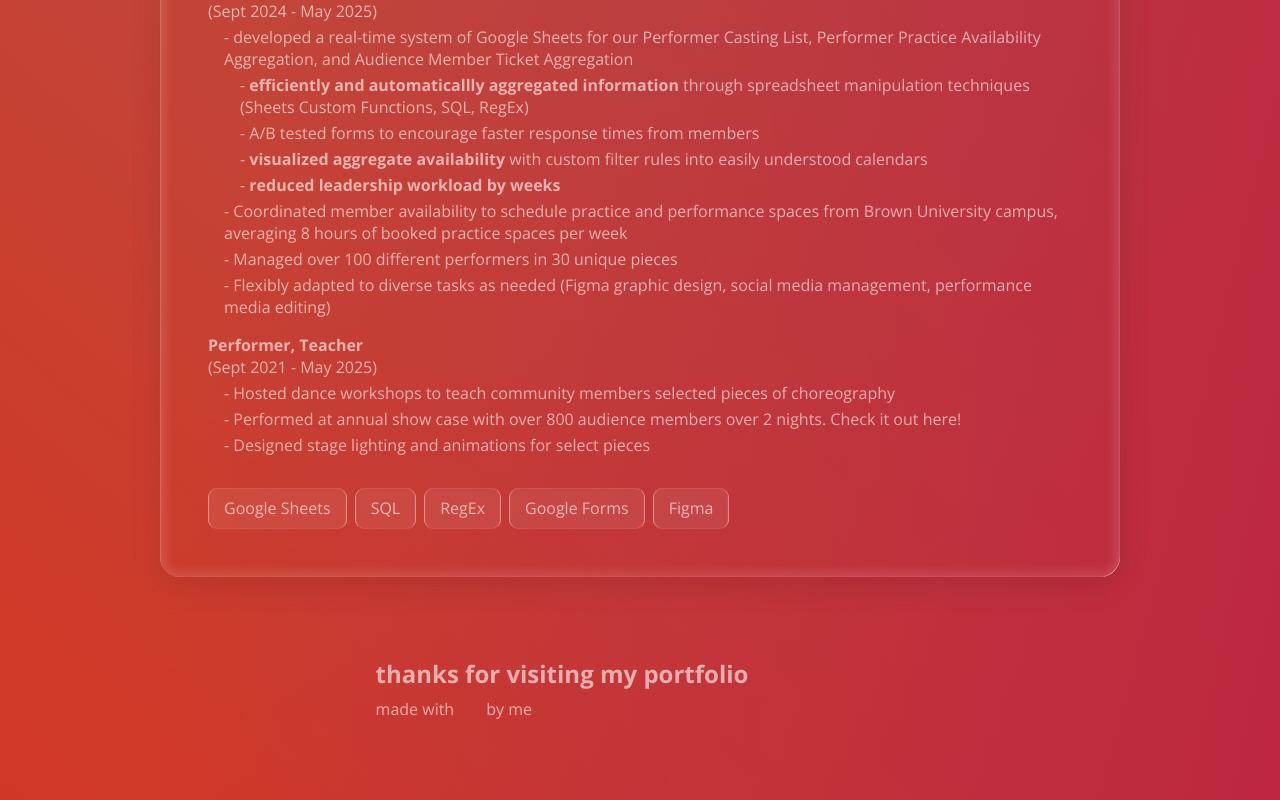
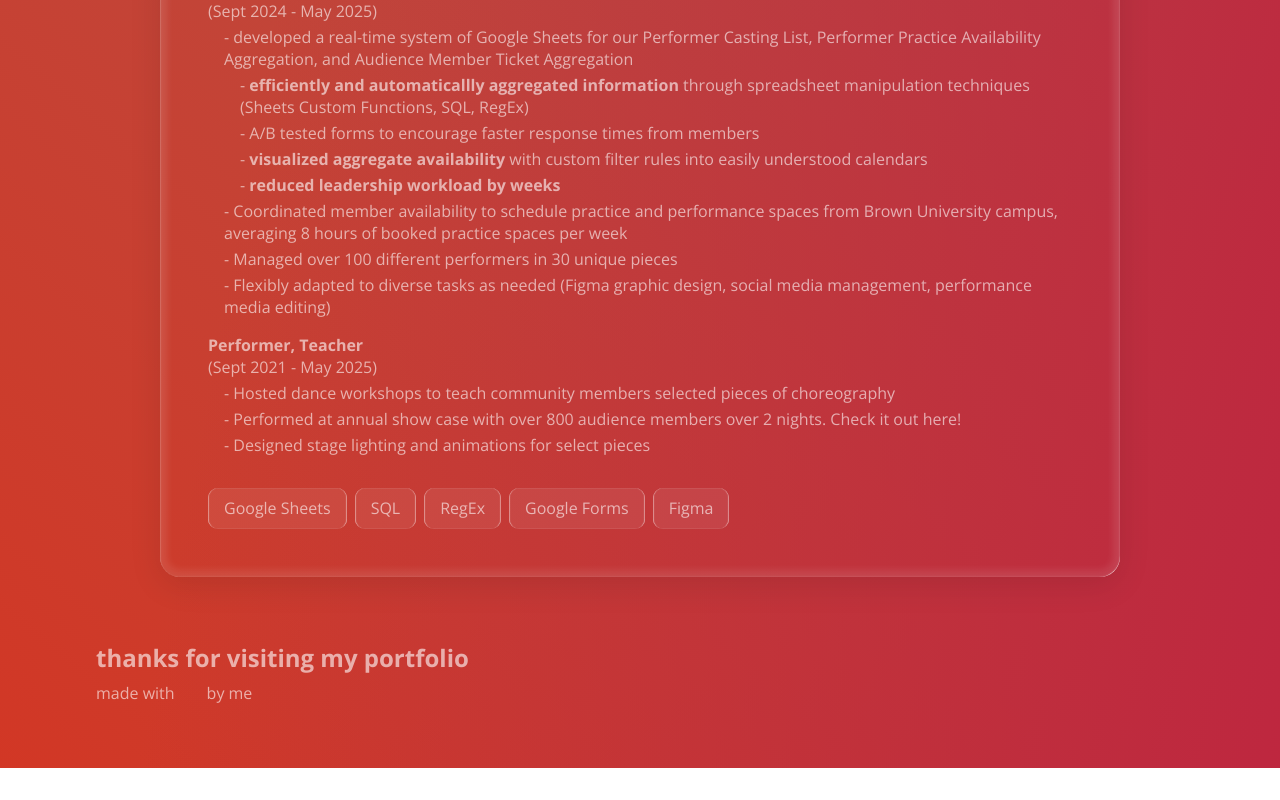
Before and after one commit to joobumjin/portfolio, a Next.js app: page / in a window 1280 px wide. Shown: the part 4957-5757 px from the top of the page. After the commit the page ends 5725 px from the top, so only its background shows below. Built offline with nearby package versions, Linux system fonts and the light colour scheme; some icons are missing; what @mui/material-nextjs would draw is missing.

Commit message:
fix: footer width

```diff
--- a/src/app/components/footer.module.css
+++ b/src/app/components/footer.module.css
@@ -7,14 +7,14 @@
     flex-direction: column;
     align-items: center;
     align-self: center;
-    max-width: var(--outer-elt-max-width);
-    padding: 1rem;
-    display: flex;
-    flex-direction: column;
-    font-family: var(--font-opensans);
 }
 
-.footer b {
+.inner {
+    width: 100%;
+    max-width: var(--outer-elt-max-width);
+}
+
+.inner b {
     font-size: 1.5rem;
 }
 
--- a/src/app/components/footer.tsx
+++ b/src/app/components/footer.tsx
@@ -13,6 +13,7 @@ export default function Footer() {
             <Stack direction={{sm: "column", md: "row"}}
                     alignItems={{sm: "center", md: "flex-end"}}
                     justifyContent={{sm: "center", md: "space-between"}}
+                    className={footerStyles.inner}
             >
                 <Stack direction="column" alignItems={{sm: "center", md: "flex-start"}}>
                     <b>thanks for visiting my portfolio</b>
```
